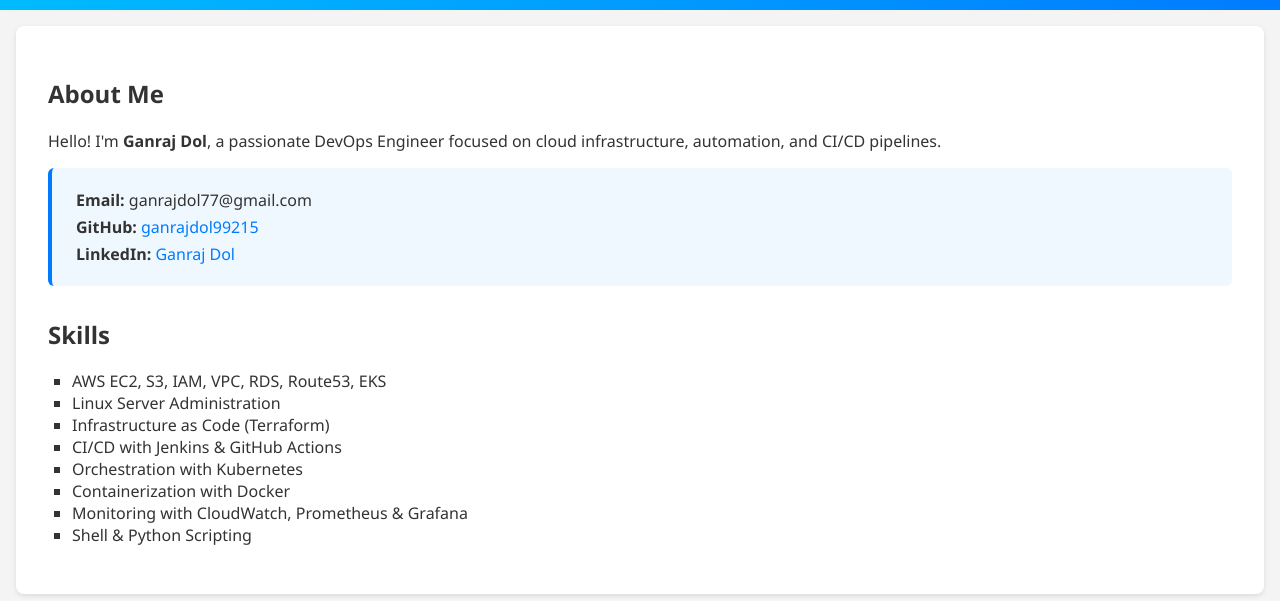
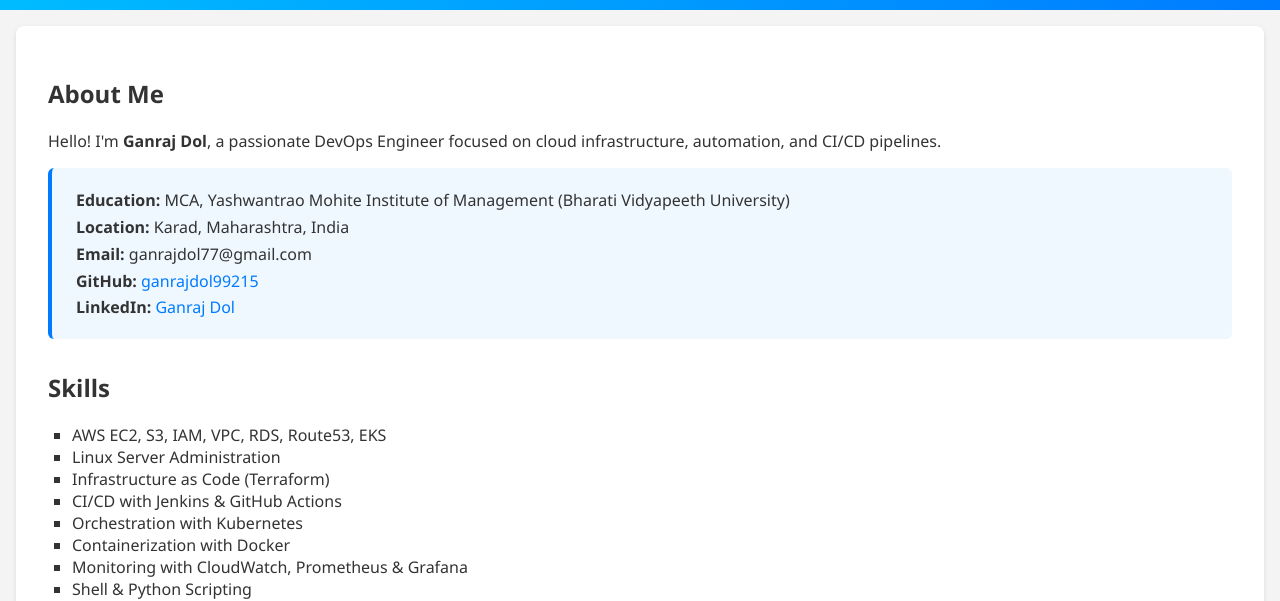
Before and after one commit to ganrajdol99215/devops-portfolio, a plain HTML site: page index.html in a window 1280 px wide. Shown: the part 202-803 px from the top of the page. Drawn offline with Linux system fonts and the light colour scheme.

Commit message:
Update index.html

```diff
--- a/index.html
+++ b/index.html
@@ -29,6 +29,8 @@
     <p>Hello! I'm <strong>Ganraj Dol</strong>, a passionate DevOps Engineer focused on cloud infrastructure, automation, and CI/CD pipelines.</p>
 
     <div class="about-details">
+      <p><strong>Education:</strong> MCA, Yashwantrao Mohite Institute of Management (Bharati Vidyapeeth University)</p>
+      <p><strong>Location:</strong> Karad, Maharashtra, India</p>
       <p><strong>Email:</strong> ganrajdol77@gmail.com</p>
       <p><strong>GitHub:</strong> <a href="https://github.com/ganrajdol99215/devops-portfolio" target="_blank">ganrajdol99215</a></p>
       <p><strong>LinkedIn:</strong> <a href="https://www.linkedin.com/in/ganraj-dol-7a233a18b/" target="_blank">Ganraj Dol</a></p>
```
